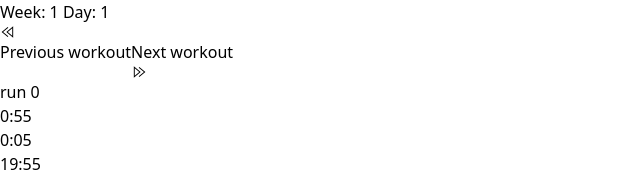
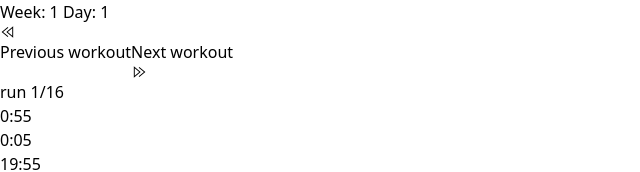
Before and after one commit to frodare/simple-c25k, a React (Vite) app: page / in a window 1280 px wide. Shown: the top 172 px of the page, without its empty margins (0-640 px from the left). Built offline with nearby package versions, Linux system fonts and the light colour scheme.

Commit message:
getting close to a usable PoC

```diff
--- a/src/components/App.tsx
+++ b/src/components/App.tsx
@@ -5,9 +5,11 @@ import CurrentInterval from "./CurrentInterval";
 import ButtonNextWorkout from "./ButtonNextWorkout";
 import ButtonNextInterval from "./ButtonNextInterval";
 import CurrentWorkout from "./CurrentWorkout";
+import useHandleCompletion from "../hooks/useHandleCompletion";
 
 function App() {
   useClock();
+  useHandleCompletion();
   return (
     <>
       <CurrentWorkout />
--- a/src/components/ButtonPause.tsx
+++ b/src/components/ButtonPause.tsx
@@ -1,10 +1,13 @@
 import { pause } from "../features/activity/activitySlice";
-import { useAppDispatch, useAppSelector } from "../store";
+import { RootState, useAppDispatch, useAppSelector } from "../store";
 import { TfiControlPause, TfiControlPlay } from "react-icons/tfi";
 import Button from "./Button";
 
+const isPausedSelector = (state: RootState) =>
+  state.activity.pausedOn !== null || state.activity.start === null;
+
 const ButtonPause = () => {
-  const isPaused = useAppSelector((state) => state.activity.pausedOn !== null);
+  const isPaused = useAppSelector(isPausedSelector);
   const dispatch = useAppDispatch();
   const label = isPaused ? 'Resume' : 'Pause';
   const icon = isPaused ? TfiControlPlay : TfiControlPause;
--- a/src/components/CurrentInterval.tsx
+++ b/src/components/CurrentInterval.tsx
@@ -2,18 +2,26 @@ import { FC } from "react";
 import { useAppSelector } from "../store";
 import intervalProgressSelector from "../store/selectors/intervalProgressSelector";
 import formatTime from "../utils/formatTime";
+import { createSelector } from "@reduxjs/toolkit";
+import intervalsSelector from "../store/selectors/intervalsSelector";
 
 interface Props {
   className?: string;
 }
 
+const intervalCountSelector = createSelector(
+  intervalsSelector,
+  (intervals) => intervals?.length ?? 0
+);
+
 const CurrentInterval: FC<Props> = ({ className }) => {
   const interval = useAppSelector(intervalProgressSelector);
+  const intervalCount = useAppSelector(intervalCountSelector);
   const color = interval?.type === 'run' ? 'text-blue-700' : 'text-gray-600';
   return (
     <div className={'text-center ' + className}>
       <p className={'text-3xl font-bold font-serif uppercase ' + color}>
-        {interval?.type ?? '????'} {interval?.index ?? 'N'}
+        {interval?.type ?? '????'} {(interval?.index ?? 0) + 1}/{intervalCount}
       </p>
       <p className={'text-5xl font-thin ' + color}>
         {formatTime(interval?.remaining ?? -1)}
--- a/src/components/WorkoutTimeline.tsx
+++ b/src/components/WorkoutTimeline.tsx
@@ -4,6 +4,9 @@ import { useAppSelector } from "../store";
 import intervalsSelector from "../store/selectors/intervalsSelector";
 import ElapsedDisplay from "./ElapsedDisplay";
 import RemainingDisplay from "./RemainingDisplay";
+import elapsedTimeSelector from "../store/selectors/elapsedTimeSelector";
+import totalDurationSelector from "../store/selectors/totalDurationSelector";
+import { createSelector } from "@reduxjs/toolkit";
 
 interface IntervalTimelineItemProps {
   interval: Interval;
@@ -22,15 +25,23 @@ const IntervalTimelineItem: FC<IntervalTimelineItemProps> = ({ interval, percent
   )
 };
 
+const completionSelector = createSelector(elapsedTimeSelector, totalDurationSelector,
+  (elapsed, total) => elapsed / total
+);
+
 const WorkoutTimeline: FC = () => {
   const intervals = useAppSelector(intervalsSelector);
+  const elapsed = useAppSelector(elapsedTimeSelector);
   const totalDuration = intervals.reduce((acc, interval) => acc + interval.duration, 0);
   const intervalPercentages = intervals.map((interval) => interval.duration / totalDuration);
+  const completion = useAppSelector(completionSelector);
+  console.log({ elapsed, totalDuration, completion});
   return (
-    <div className='flex h-full relative flex-row'>
+    <div className='flex h-full relative flex-row shadow-lg'>
       {intervals.map((interval, index) =>
         <IntervalTimelineItem key={index} interval={interval} percentage={intervalPercentages[index]} />
       )}
+      <div className='absolute left-0 bottom-0 bg-gray-500 h-full opacity-70 shadow-inner' style={{ width: `${completion * 100}%` }} />
       <ElapsedDisplay className='absolute left-0 bottom-0' />
       <RemainingDisplay className='absolute right-0 bottom-0' />
     </div>
--- a/src/features/activity/activitySlice.ts
+++ b/src/features/activity/activitySlice.ts
@@ -71,7 +71,12 @@ export const activitySlice = createSlice({
       state.now = action.payload.now;
     },
     pause: (state, action: PayloadAction<number>) => {
-      if (state.start === null) return;
+      if (state.start === null) {
+        state.start = action.payload;
+        state.pausedOn = null;
+        state.now = action.payload;
+        return;
+      }
       state.now = action.payload;
       if (state.pausedOn === null) {
         state.pausedOn = action.payload;
--- /dev/null
+++ b/src/hooks/useHandleCompletion.ts
@@ -0,0 +1,34 @@
+import { reset, setWorkout } from "../features/activity/activitySlice";
+import { useAppDispatch, useAppSelector } from "../store";
+import elapsedTimeSelector from "../store/selectors/elapsedTimeSelector";
+import totalDurationSelector from "../store/selectors/totalDurationSelector";
+import workoutsSelector from "../store/selectors/workoutsSelector";
+import useNextWorkout from "./useNextWorkout";
+
+const useHandleCompletion = (): void => {
+  const dispatch = useAppDispatch();
+  const totalDuration = useAppSelector(totalDurationSelector);
+  const elapsed = useAppSelector(elapsedTimeSelector);
+  const workouts = useAppSelector(workoutsSelector);
+  const next = useNextWorkout(1);
+  const lastWorkout = workouts[workouts.length - 1];
+
+  if (elapsed >= totalDuration) {
+    dispatch(reset());
+    if (next) {
+      dispatch(setWorkout({
+        routine: next.routine,
+        week: next.week,
+        day: next.day,
+      }));
+    } else {
+      dispatch(setWorkout({
+        routine: lastWorkout.routine,
+        week: lastWorkout.week,
+        day: lastWorkout.day,
+      }));
+    }
+  }
+};
+
+export default useHandleCompletion;
--- a/src/store/index.ts
+++ b/src/store/index.ts
@@ -4,6 +4,7 @@ import { useDispatch, useSelector } from 'react-redux'
 import type { TypedUseSelectorHook } from 'react-redux'
 import { persistReducer, persistStore } from 'redux-persist';
 import storage from 'redux-persist/lib/storage';
+import thunk from 'redux-thunk';
 
 const persistConfig = {
   key: 'root',
@@ -12,11 +13,11 @@ const persistConfig = {
 
 const persistedActivitySlice = persistReducer(persistConfig, activitySlice)
 
-
 const store = configureStore({
   reducer: {
     activity: persistedActivitySlice,
-  }
+  },
+  middleware: [thunk],
 });
 
 // Infer the `RootState` and `AppDispatch` types from the store itself
--- a/src/store/selectors/intervalSelector.ts
+++ b/src/store/selectors/intervalSelector.ts
@@ -6,7 +6,7 @@ const intervalSelector = createSelector(intervalsSelector, elapsedTimeSelector,
   (intervals, elapsed): ComputedInterval | null => {
     if (!intervals.length) return null;
     const interval = intervals.find((interval) => elapsed >= interval.start && elapsed < interval.end);
-    if (!interval) return null;
+    if (!interval) return intervals[intervals.length - 1];
     return interval;
   }
 );
```
Also changed, not shown: src/main.tsx (+5 -7 lines).
